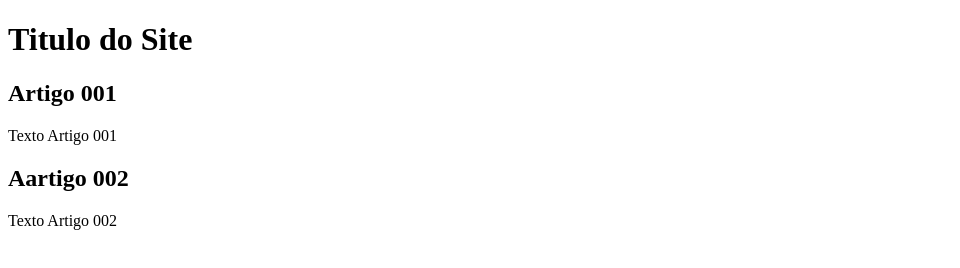
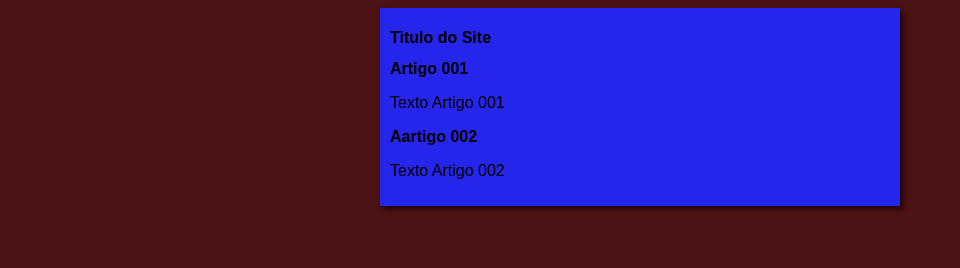
Before and after one commit to froes40/meuprojetosite, a plain HTML site: page index.html in a window 1280 px wide. Shown: the whole page, without its empty margins (0-960 px from the left). Drawn offline with Linux system fonts and the light colour scheme.

Commit message:
inicio do design

```diff
--- /dev/null
+++ b/estilos/style.css
@@ -0,0 +1,15 @@
+*{
+    font-family: Arial, Helvetica, sans-serif;
+    font-size: 16px;
+
+}
+body {
+    background-color: rgb(75, 19, 19);
+}
+main {
+    background-color: rgb(37, 37, 236);
+    width: 500px;
+    margin: auto;
+    padding: 10px;
+    box-shadow: 3px 3px 5px rgb(34, 4, 4);
+}
--- a/index.html
+++ b/index.html
@@ -5,6 +5,8 @@
     <meta http-equiv="X-UA-Compatible" content="IE=edge">
     <meta name="viewport" content="width=device-width, initial-scale=1.0">
     <title>titulo do site</title>
+    <link rel="stylesheet" href="estilos/style.css">
+
 </head>
 <body>
     <main>
```
